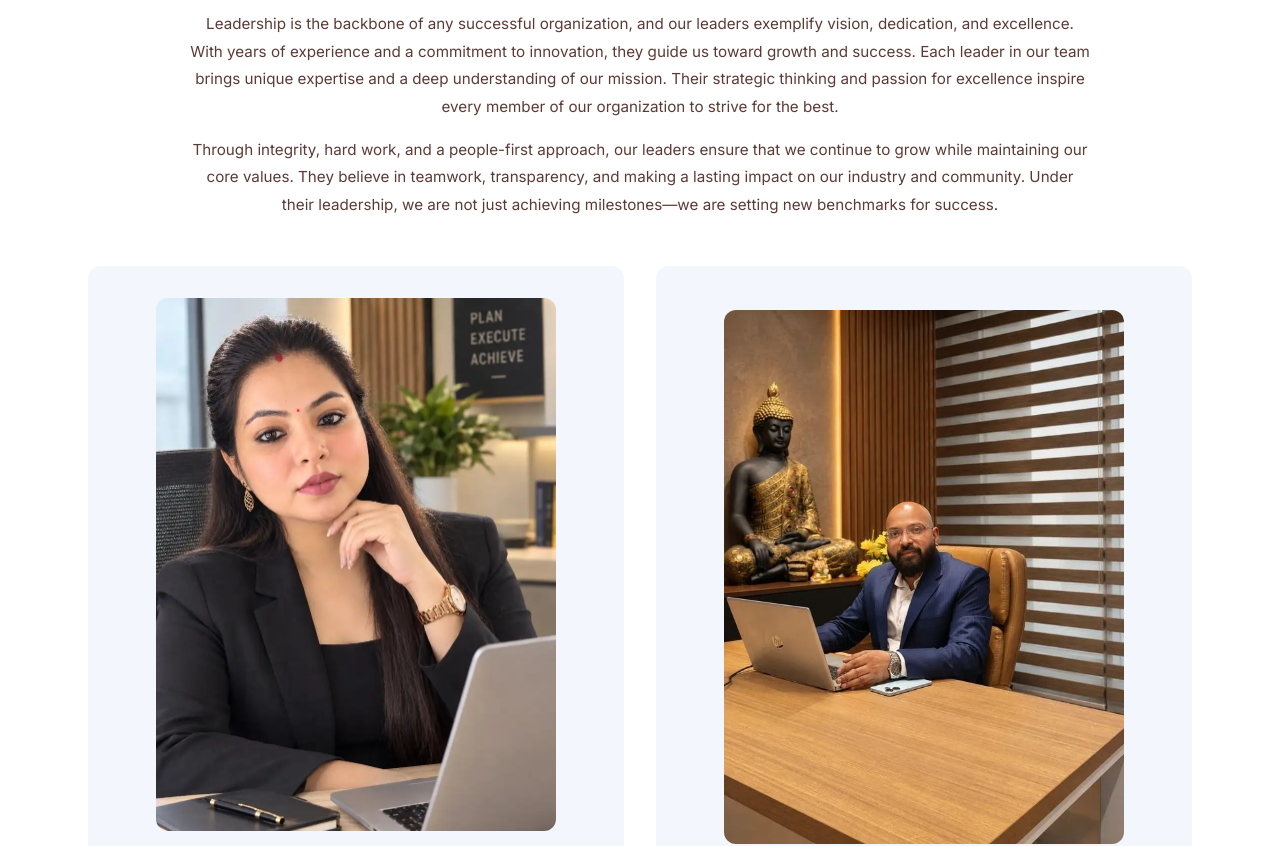
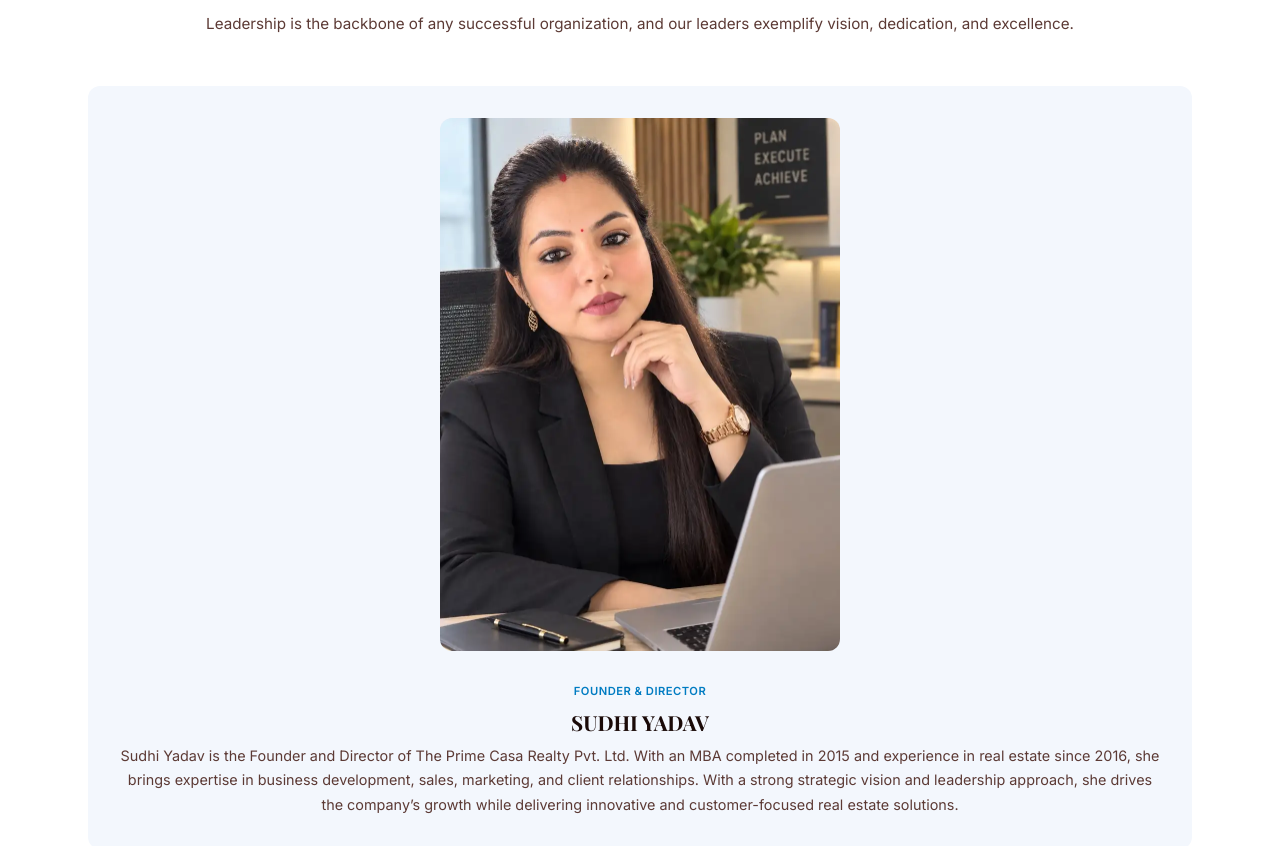
Before and after one commit to itzJishanAhmad-09/Prime_Casa_Frontend, a React (Vite) app: page /about in a window 1280 px wide. Shown: the part 2000-2846 px from the top of the page. Built offline with nearby package versions, Linux system fonts and the light colour scheme; a web font is replaced by a local one.

Commit message:
Update About Us page

```diff
--- a/src/pages/AboutUs.jsx
+++ b/src/pages/AboutUs.jsx
@@ -37,7 +37,7 @@ const LEADERS = [
     name: 'ANJALI VASHISHTH',
     role: 'Assistant Sales Manager',
     img: '/assets/images/Anjali_Vashisht.webp',
-    desc: 'Anjali Vashisht is a B Economics graduate with 4 years of business ownership experience and 3 years in real estate. She combines economic understanding with practical market exposure to deliver strategic, client-focused solutions in business and property.',
+    desc: 'Anjali Vashishth is a BCA graduate with 2 years of experience in real estate. She specializes in client relationships, property advisory, and sales, with a strong focus on delivering professional and customer-centric real estate solutions.',
   },
 ];
 
@@ -199,33 +199,36 @@ const AboutUs = () => {
             <h3 className="about-leadership-title">Leaders Behind the Wheel</h3>
             <p className="about-leadership-desc">
               Leadership is the backbone of any successful organization, and
-              our leaders exemplify vision, dedication, and excellence. With
-              years of experience and a commitment to innovation, they guide
-              us toward growth and success. Each leader in our team brings
-              unique expertise and a deep understanding of our mission. Their
-              strategic thinking and passion for excellence inspire every
-              member of our organization to strive for the best.
-            </p>
-            <p className="about-leadership-desc">
-              Through integrity, hard work, and a people-first approach, our
-              leaders ensure that we continue to grow while maintaining our
-              core values. They believe in teamwork, transparency, and making
-              a lasting impact on our industry and community. Under their
-              leadership, we are not just achieving milestones—we are setting
-              new benchmarks for success.
+              our leaders exemplify vision, dedication, and excellence.
             </p>
           </div>
 
+          <div className="about-leadership-founder-container">
+            <div className="about-leadership-card about-leadership-card--founder">
+              <div className="about-leadership-card-img">
+                <img
+                  src={LEADERS[0].img || PLACEHOLDER}
+                  alt={LEADERS[0].name}
+                  loading="lazy"
+                  onError={(e) => { e.target.src = PLACEHOLDER; }}
+                />
+              </div>
+              <div className="about-leadership-card-content">
+                <span className="about-leadership-card-role">{LEADERS[0].role}</span>
+                <h5 className="about-leadership-card-name">{LEADERS[0].name}</h5>
+                <p className="about-leadership-card-desc">{LEADERS[0].desc}</p>
+              </div>
+            </div>
+          </div>
+
           <div className="about-leadership-grid">
-            {LEADERS.map((member, idx) => (
+            {LEADERS.slice(1).map((member, idx) => (
               <div key={idx} className="about-leadership-card">
                 <div className="about-leadership-card-img">
                   <img
                     src={member.img || PLACEHOLDER}
                     alt={member.name}
                     loading="lazy"
-                    width="200"
-                    height="200"
                     onError={(e) => { e.target.src = PLACEHOLDER; }}
                   />
                 </div>
```
Also changed, not shown: src/App.css (line endings or trailing spaces).
